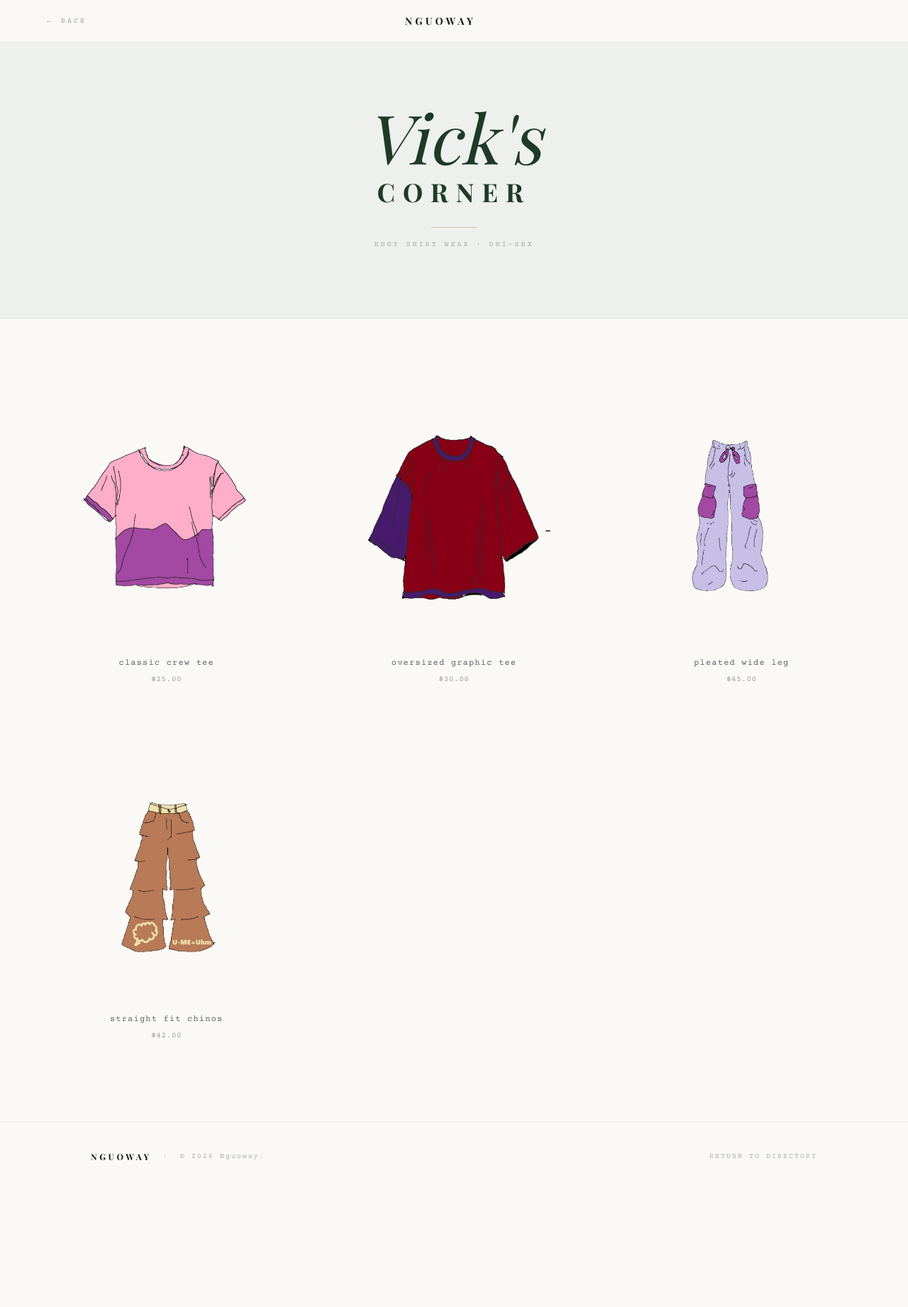
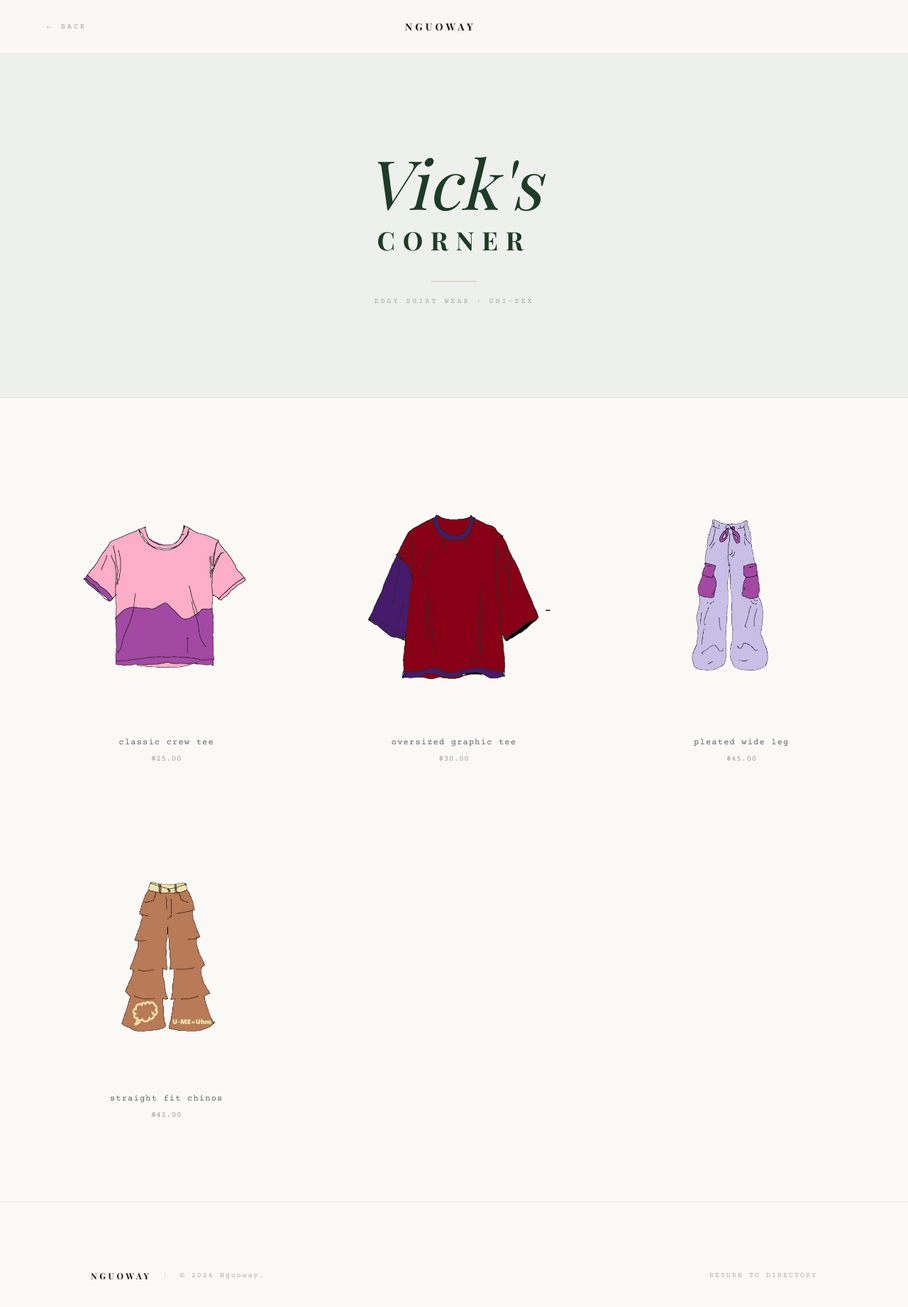
Before and after one commit to Nathan-44-rugo/nguo-way, a Next.js app: page /vicks-corner in a window 1280 px wide. Shown: the top 1842 px of the page at 71% size. Before the commit the page ends 1678 px from the top, so only its background shows below. Built offline with nearby package versions, Linux system fonts and the light colour scheme.

Commit message:
Updated NguoWay

```diff
--- a/app/components/Footer.tsx
+++ b/app/components/Footer.tsx
@@ -1,8 +1,8 @@
 export default function Footer() {
   return (
-    <footer className="bg-nw-offwhite py-12 border-t border-nw-charcoal/10">
-      <div className="max-w-6xl mx-auto px-6 md:px-16 flex flex-col md:flex-row justify-between items-center text-[10px] font-mono tracking-[0.2em] text-nw-charcoal/50 gap-6">
-        <div className="flex flex-col md:flex-row items-center gap-4">
+    <footer className="bg-nw-offwhite py-16 sm:py-24 border-t border-nw-charcoal/10">
+      <div className="max-w-6xl mx-auto px-6 md:px-16 flex flex-col md:flex-row justify-between items-center text-[10px] font-mono tracking-[0.2em] text-nw-charcoal/50 gap-6 md:gap-8">
+        <div className="flex flex-col md:flex-row items-center gap-3 md:gap-4 text-center md:text-left">
           <span className="font-serif font-bold text-nw-ink tracking-[0.3em] text-xs">
             NGUOWAY
           </span>
@@ -10,7 +10,7 @@ export default function Footer() {
           <p>&copy; 2026 Nguoway. All rights reserved.</p>
         </div>
 
-        <div className="flex space-x-8">
+        <div className="flex space-x-8 mt-4 md:mt-0">
           <a
             href="#privacy"
             className="hover:text-nw-gold uppercase"
--- a/app/components/Hero.tsx
+++ b/app/components/Hero.tsx
@@ -35,13 +35,13 @@ export default function Hero({ stage }: HeroProps) {
         backgroundColor: 'var(--nw-slate)',
       }}
     >
-      {/* Subtle technical grid */}
+      {/* Subtle technical grid — reduced density and opacity for a clean, spacious aesthetic */}
       <div
-        className="absolute inset-0 z-10 pointer-events-none opacity-[0.06]"
+        className="absolute inset-0 z-10 pointer-events-none opacity-[0.03]"
         style={{
           backgroundImage:
             'linear-gradient(to right, var(--nw-charcoal) 1px, transparent 1px), linear-gradient(to bottom, var(--nw-charcoal) 1px, transparent 1px)',
-          backgroundSize: '48px 48px',
+          backgroundSize: '96px 96px',
         }}
       />
 
@@ -51,7 +51,7 @@ export default function Hero({ stage }: HeroProps) {
         <img
           src="/nguoway-hero.jpg"
           alt="Nguoway Viewport Backdrop"
-          className="absolute inset-0 w-full h-full object-cover"
+          className="absolute inset-0 w-full h-full object-cover object-center"
           style={{
             transform: `scale(${1 + displayProgress * 0.03})`,
             filter: `blur(${displayProgress * 8}px) brightness(${1 - displayProgress * 0.15})`,
@@ -94,14 +94,14 @@ export default function Hero({ stage }: HeroProps) {
         </span>
       </div>
 
-      {/* Layer 1: CTA Text Overlay */}
+      {/* Layer 1: CTA Text Overlay — perfectly centered vertically and horizontally */}
       <div
         style={{
           opacity: displayProgress,
-          transform: `translateY(${(1 - displayProgress) * 30}px)`,
+          transform: `translateY(${(1 - displayProgress) * 20}px)`,
           pointerEvents: displayProgress > 0.1 ? 'auto' : 'none',
           willChange: 'transform, opacity',
-          transition: 'transform 800ms cubic-bezier(0.16, 1, 0.3, 1), opacity 800ms cubic-bezier(0.16, 1, 0.3, 1)',
+          transition: 'transform 900ms cubic-bezier(0.16, 1, 0.3, 1), opacity 900ms cubic-bezier(0.16, 1, 0.3, 1)',
         }}
         className="absolute inset-0 z-30 flex flex-col justify-center items-center px-6 md:px-12"
       >
--- a/app/components/ShopPage.tsx
+++ b/app/components/ShopPage.tsx
@@ -18,9 +18,9 @@ interface ShopPageProps {
 export default function ShopPage({ brandName, brandTagline, brandStyle, items }: ShopPageProps) {
   return (
     <div className="min-h-screen bg-nw-offwhite text-nw-ink font-serif">
-      {/* Navigation bar — taller tap targets on mobile, transparent/glassmorphic */}
+      {/* Navigation bar — taller, spacious tap targets and beautiful layout */}
       <nav className="fixed top-0 left-0 right-0 z-50 bg-nw-offwhite/90 backdrop-blur-md border-b border-nw-charcoal/10">
-        <div className="max-w-7xl mx-auto px-4 sm:px-6 md:px-16 py-3.5 sm:py-4 flex items-center justify-between">
+        <div className="max-w-7xl mx-auto px-4 sm:px-6 md:px-16 py-5 sm:py-6 flex items-center justify-between">
           <Link
             href="/"
             className="font-mono text-[9px] sm:text-[10px] tracking-[0.25em] sm:tracking-[0.3em] uppercase text-nw-charcoal/60 hover:text-nw-gold flex items-center gap-1.5 sm:gap-2 py-1.5"
@@ -35,22 +35,22 @@ export default function ShopPage({ brandName, brandTagline, brandStyle, items }:
         </div>
       </nav>
 
-      {/* Shop Banner — elegant Slate Gray (#D1DAD9) textured background with scaled typography */}
-      <header className="pt-24 pb-12 sm:pt-28 sm:pb-16 md:pt-36 md:pb-24 px-4 sm:px-6 bg-nw-slate/30 border-b border-nw-charcoal/10">
+      {/* Shop Banner — elegant Slate Gray (#D1DAD9) textured background with ample breathing room and scaled typography */}
+      <header className="pt-36 pb-16 sm:pt-44 sm:pb-24 md:pt-52 md:pb-32 px-4 sm:px-6 bg-nw-slate/30 border-b border-nw-charcoal/10">
         <div className="max-w-7xl mx-auto text-center">
           {brandStyle === 'vicks' && (
             <div className="flex flex-col items-center">
               <span className="font-serif italic text-5xl sm:text-6xl md:text-8xl text-[#1E3B27] font-light leading-none">
                 Vick&apos;s
               </span>
-              <span className="font-serif text-2xl sm:text-3xl md:text-4xl font-extrabold tracking-[0.2em] sm:tracking-[0.3em] text-[#1E3B27] leading-none mt-2 sm:mt-3">
+              <span className="font-serif text-2xl sm:text-3xl md:text-4xl font-extrabold tracking-[0.2em] sm:tracking-[0.3em] text-[#1E3B27] leading-none mt-3 sm:mt-4">
                 CORNER
               </span>
             </div>
           )}
           {brandStyle === 'egos' && (
             <div className="flex flex-col items-center">
-              <span className="font-mono text-[10px] sm:text-[11px] font-bold uppercase tracking-[0.3em] sm:tracking-[0.4em] text-nw-gold mb-2 sm:mb-3">
+              <span className="font-mono text-[10px] sm:text-[11px] font-bold uppercase tracking-[0.3em] sm:tracking-[0.4em] text-nw-gold mb-3 sm:mb-4">
                 EGO&apos;s
               </span>
               <span className="font-serif italic text-4xl sm:text-5xl md:text-7xl text-nw-ink font-light leading-none">
@@ -64,21 +64,21 @@ export default function ShopPage({ brandName, brandTagline, brandStyle, items }:
                 Jan&apos;s
               </span>
               <span
-                className="text-5xl sm:text-6xl md:text-8xl text-nw-ink uppercase leading-none mt-1 sm:mt-2"
+                className="text-5xl sm:text-6xl md:text-8xl text-nw-ink uppercase leading-none mt-2 sm:mt-3"
                 style={{ fontFamily: 'system-ui, -apple-system, sans-serif', fontWeight: 900, letterSpacing: '-0.02em' }}
               >
                 SHOP
               </span>
             </div>
           )}
-          <div className="w-12 sm:w-16 h-[1px] bg-nw-gold/40 mx-auto mt-6 sm:mt-8" />
-          <p className="font-mono text-[9px] sm:text-[10px] tracking-[0.2em] sm:tracking-[0.3em] uppercase text-nw-charcoal/50 mt-3 sm:mt-4">
+          <div className="w-12 sm:w-16 h-[1px] bg-nw-gold/40 mx-auto mt-8 sm:mt-10" />
+          <p className="font-mono text-[9px] sm:text-[10px] tracking-[0.2em] sm:tracking-[0.3em] uppercase text-nw-charcoal/50 mt-4 sm:mt-5">
             {brandTagline}
           </p>
         </div>
       </header>
 
-      {/* Product Gallery — 2 cols on mobile, 3 on lg. Styled to match shop-card-inspo.png */}
+      {/* Product Gallery — 2 cols on mobile, 3 on lg */}
       <main className="bg-nw-offwhite">
         <div className="max-w-7xl mx-auto px-4 sm:px-6 md:px-16 py-12 sm:py-20 md:py-28">
           <div className="grid grid-cols-2 lg:grid-cols-3 gap-x-6 gap-y-12 sm:gap-x-12 sm:gap-y-20 md:gap-x-16 md:gap-y-24">
@@ -111,9 +111,9 @@ export default function ShopPage({ brandName, brandTagline, brandStyle, items }:
         </div>
       </main>
 
-      {/* Footer */}
-      <footer className="bg-nw-offwhite py-10 border-t border-nw-charcoal/10">
-        <div className="max-w-6xl mx-auto px-4 sm:px-6 md:px-16 flex flex-col sm:flex-row justify-between items-center text-[9px] sm:text-[10px] font-mono tracking-[0.15em] sm:tracking-[0.2em] text-nw-charcoal/50 gap-4 sm:gap-6">
+      {/* Footer — cleaned up and spacious */}
+      <footer className="bg-nw-offwhite py-16 sm:py-24 border-t border-nw-charcoal/10">
+        <div className="max-w-6xl mx-auto px-4 sm:px-6 md:px-16 flex flex-col sm:flex-row justify-between items-center text-[9px] sm:text-[10px] font-mono tracking-[0.15em] sm:tracking-[0.2em] text-nw-charcoal/50 gap-6 sm:gap-8">
           <div className="flex items-center gap-3 sm:gap-4">
             <span className="font-serif font-bold text-nw-ink tracking-[0.2em] sm:tracking-[0.3em] text-xs">NGUOWAY</span>
             <span className="text-nw-charcoal/20">|</span>
```
